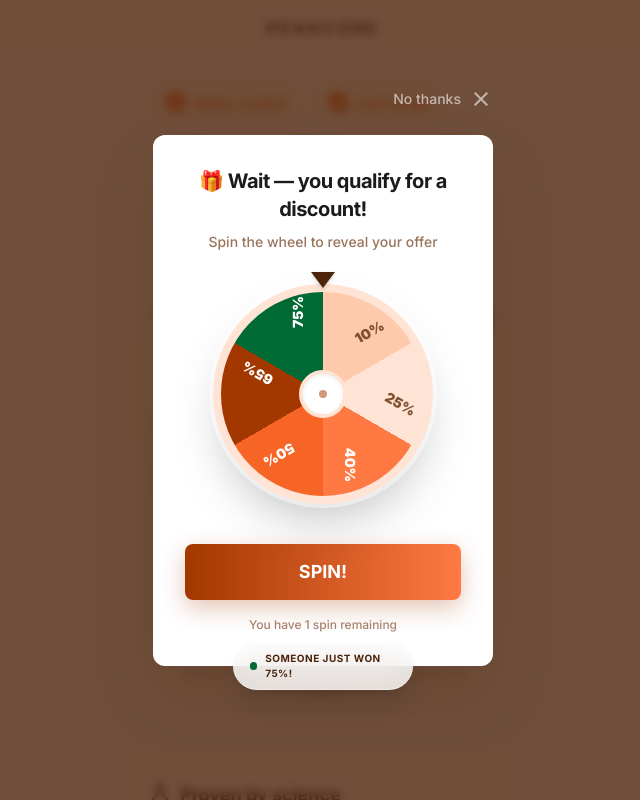
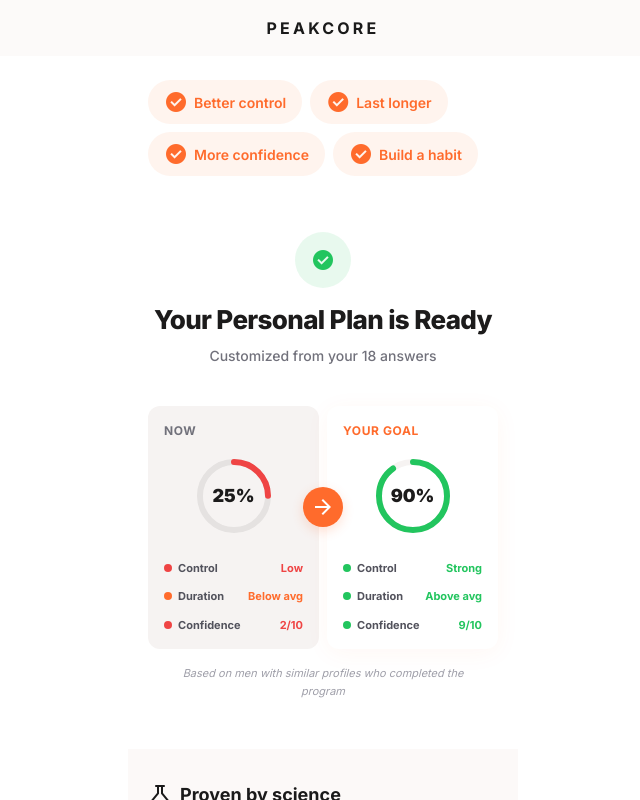
Before and after one commit to mjkunnen/peakcore, a Next.js app: page /results in a window 1280 px wide. Shown: the top 800 px of the page, without its empty margins (317-957 px from the left). Built offline with nearby package versions, Linux system fonts and the light colour scheme.

Commit message:
fix: spin wheel triggers at 85% scroll AND 8+ seconds on page

```diff
--- a/src/app/results/page.tsx
+++ b/src/app/results/page.tsx
@@ -27,7 +27,7 @@
       if (scrolledEnough) return;
       const scrollTop = window.scrollY;
       const docHeight = document.documentElement.scrollHeight - window.innerHeight;
-      if (docHeight > 0 && scrollTop / docHeight >= 0.6) {
+      if (docHeight > 0 && scrollTop / docHeight >= 0.85) {
         setScrolledEnough(true);
       }
     };
@@ -37,7 +37,7 @@
 
   // Show wheel when BOTH conditions met: scrolled 60% AND 3+ seconds on page
   useEffect(() => {
-    if (scrolledEnough && timeOnPage >= 3 && !wheelTriggered && !showSpinWheel && !discountActive) {
+    if (scrolledEnough && timeOnPage >= 8 && !wheelTriggered && !showSpinWheel && !discountActive) {
       setShowSpinWheel(true);
       setWheelTriggered(true);
     }
```
